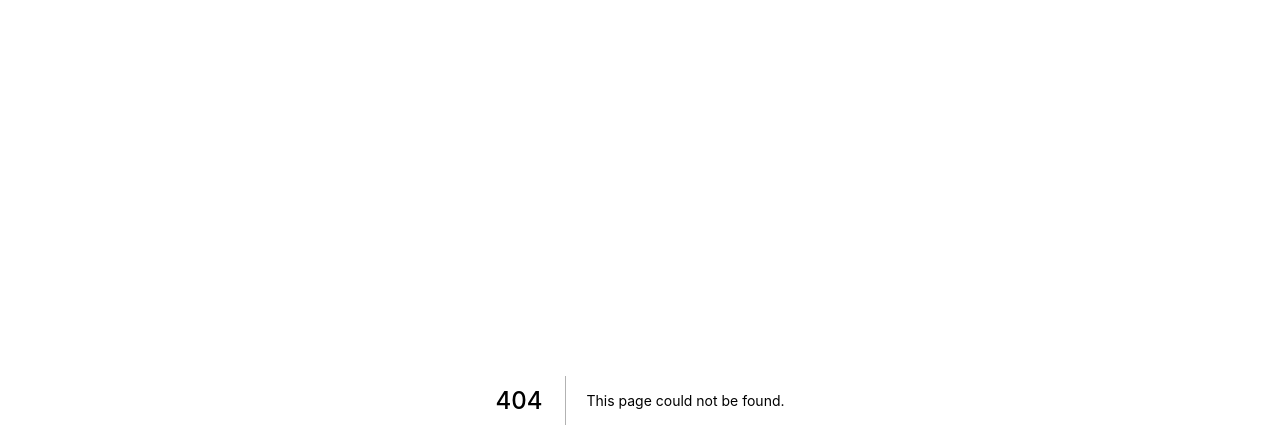
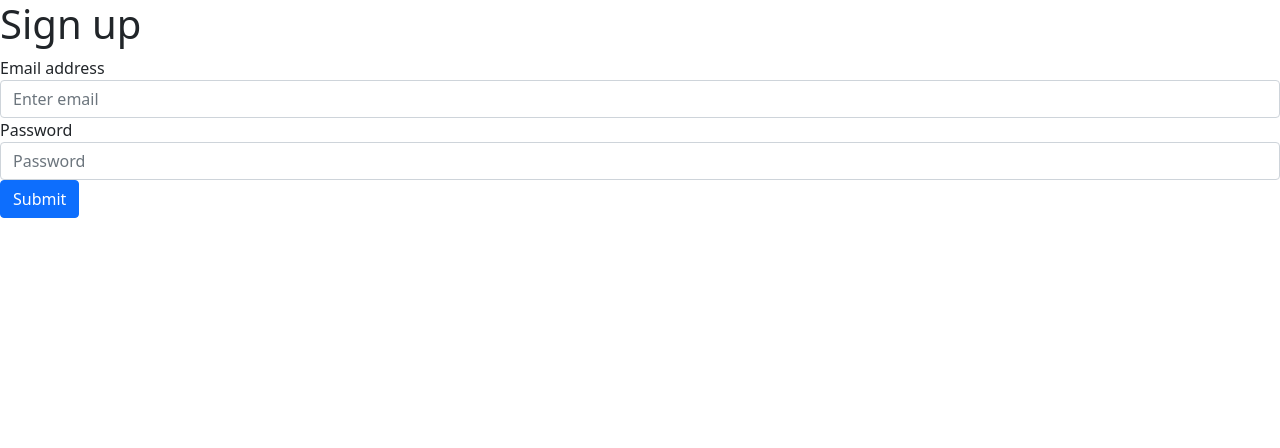
Before and after one commit to mohammed-elattar/ticketing-microservices, a Next.js app in the folder client/: page /auth/signup in a window 1280 px wide. Before the commit this address had no page. Shown: the top 448 px of the page. Built offline with nearby package versions, Linux system fonts and the light colour scheme.

Commit message:
sign up form

```diff
--- a/client/package.json
+++ b/client/package.json
@@ -7,6 +7,7 @@
     "dev": "next"
   },
   "dependencies": {
+    "axios": "^0.24.0",
     "bootstrap": "^5.1.3",
     "next": "^12.0.7",
     "react": "^17.0.2",
--- /dev/null
+++ b/client/pages/auth/signup.js
@@ -0,0 +1,49 @@
+import axios from 'axios';
+import React, { useState } from 'react';
+
+const signup = () => {
+  const [email, setEmail] = useState('');
+  const [password, setPassword] = useState('');
+  const onSubmit = async (e) => {
+    e.preventDefault();
+
+    try {
+      const response = await axios.post('/api/users/signup', {
+        email,
+        password,
+      });
+
+      console.log(response.data);
+    } catch (error) {}
+  };
+  return (
+    <form onSubmit={onSubmit}>
+      <h1>Sign up </h1>
+      <div className='form-group'>
+        <label>Email address</label>
+        <input
+          type='email'
+          className='form-control'
+          placeholder='Enter email'
+          onChange={(e) => setEmail(e.target.value)}
+          value={email}
+        />
+      </div>
+      <div className='form-group'>
+        <label>Password</label>
+        <input
+          type='password'
+          className='form-control'
+          placeholder='Password'
+          value={password}
+          onChange={(e) => setPassword(e.target.value)}
+        />
+      </div>
+      <button type='submit' className='btn btn-primary'>
+        Submit
+      </button>
+    </form>
+  );
+};
+
+export default signup;
```
Also changed, not shown: 1 other file (tests, documents, lock files or other folders).
